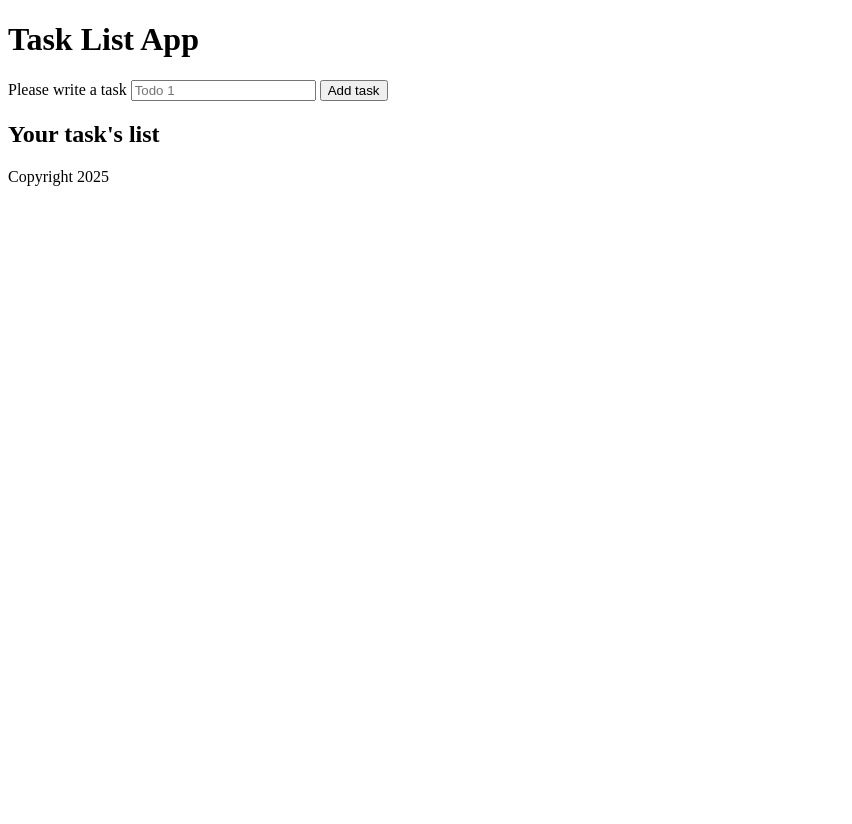
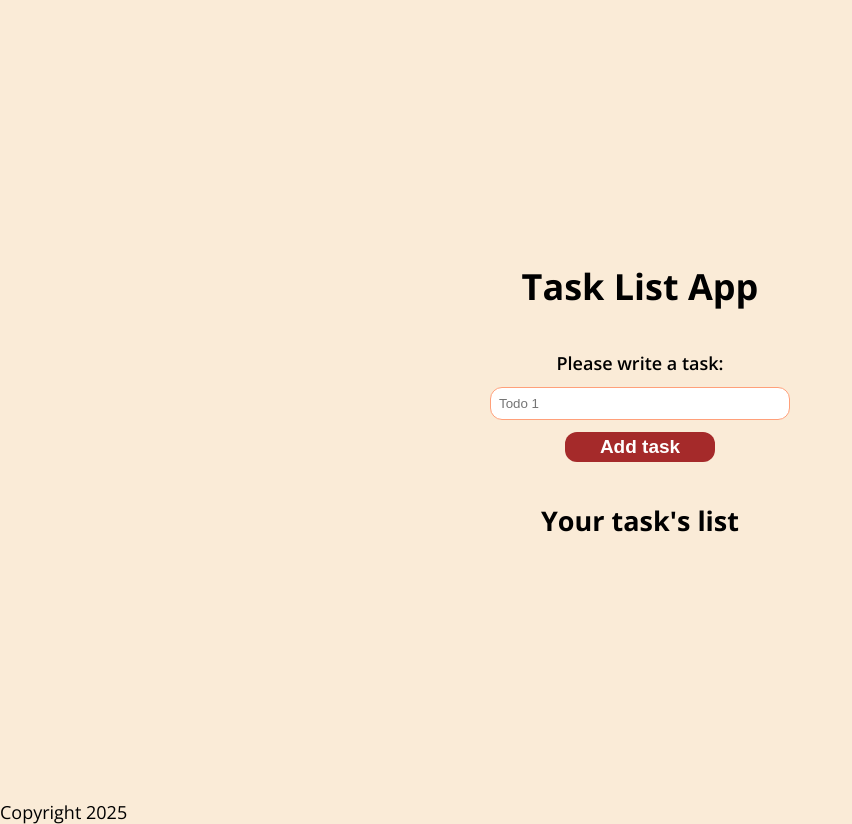
Before and after one commit to NicoGit2021/testExemplu2, a plain HTML site: page index.html in a window 1280 px wide. Shown: the whole page, without its empty margins (0-852 px from the left). Before the commit the page ends 800 px from the top, so only its background shows below. Drawn offline with nearby package versions, Linux system fonts and the light colour scheme.

Commit message:
Partea de Css

```diff
--- a/index.html
+++ b/index.html
@@ -5,16 +5,15 @@
     <meta name="viewport" content="width=device-width, initial-scale=1.0">
     <link rel="stylesheet" href="style.css"></link>
     <link rel="preconnect" href="https://fonts.googleapis.com">
-    <link rel="preconnect" href="https://fonts.gstatic.com" crossorigin>
-    <link href="https://fonts.googleapis.com/css2?family=Lato:ital,wght@0,100;0,300;0,400;0,700;0,900;1,100;1,300;1,400;1,700;1,900&family=Open+Sans:ital,wght@0,300..800;1,300..800&family=Roboto:ital,wght@0,100..900;1,100..900&display=swap" rel="stylesheet">
-    <title>Task List</title>
+<link rel="preconnect" href="https://fonts.gstatic.com" crossorigin>
+<link href="https://fonts.googleapis.com/css2?family=Open+Sans:ital,wght@0,300..800;1,300..800&display=swap" rel="stylesheet">
 </head>
 <body>
 
     <main>
         <h1>Task List App</h1>
         <form id="form" action="/action_page.php" method="get">
-            <label for="request-task">Please write a task</label>
+            <label for="request-task">Please write a task:</label>
             <input type="text" id="request-task" name="request-task" required  placeholder="Todo 1"></input>
             <button type="submit" id="submit-btn">Add task</button>
         </form>
--- a/style.css
+++ b/style.css
@@ -1 +1,111 @@
-@import url('https://fonts.googleapis.com/css2?family=Lato:ital,wght@0,100;0,300;0,400;0,700;0,900;1,100;1,300;1,400;1,700;1,900&family=Open+Sans:ital,wght@0,300..800;1,300..800&family=Roboto:ital,wght@0,100..900;1,100..900&display=swap');
+@import url('https://fonts.googleapis.com/css2?family=Open+Sans:ital,wght@0,300..800;1,300..800&display=swap');
+
+*{
+    box-sizing:border-box;
+    margin:0;
+    padding:0;
+
+}
+
+
+body{
+font-family: "Open Sans", sans-serif;
+background-color:antiquewhite;
+width: 100vw;
+height: 100vh;
+font-size:18px;
+}
+
+main{
+    width:100%;
+    height:100%;
+    display:flex;
+    justify-content:center;
+    align-items:center;
+    flex-direction:column;
+    padding: 20px;
+    gap:40px;
+
+}
+
+#form{
+    display:flex;
+    flex-direction:column;
+    gap:12px;
+    justify-content:center;
+    align-items:center;
+
+
+}
+
+label{
+    font-weight:600;
+}
+
+input{
+    width:300px;
+    border-radius: 12px;
+    padding:8px;
+    border: 0.5px lightsalmon solid;
+    transition:all 0.2s ease;
+
+}
+
+input:focus{
+    transform: scaleX(1.2);
+    border: 0.5px rgb(164, 207, 84) solid;
+    outline: none;
+}
+
+#submit-btn{
+    cursor:pointer;
+    border-radius:12px;
+    width:150px;
+    height:30px;
+    border:none;
+    outline:none;
+    background-color:brown;
+    color:white;
+    font-size:19px;
+    font-weight:600;
+    transition: transform 0.2s ease, background-color 0.2s ease;
+
+
+}
+
+#submit-btn:hover{
+    background-color:rgb(108, 136, 108);
+    transform: scale(1.05, 1.05);
+}
+
+#submit-btn:active{
+    transform: scale(0.95, 0.95);
+    background-color:rgb(33, 99, 33);
+}
+
+ul{
+    list-style-type: none;
+}
+
+li{
+    display:flex;
+    justify-content: space-between;
+}
+
+.completed{
+    text-decoration:line-through;
+
+}
+
+/* Media queries */
+
+@media screen and (max-width: 600px) {
+    h1, h2{
+        font-size:20px;
+    }
+
+    #submit-btn{
+        font-size:14px;
+    }
+
+}
```
